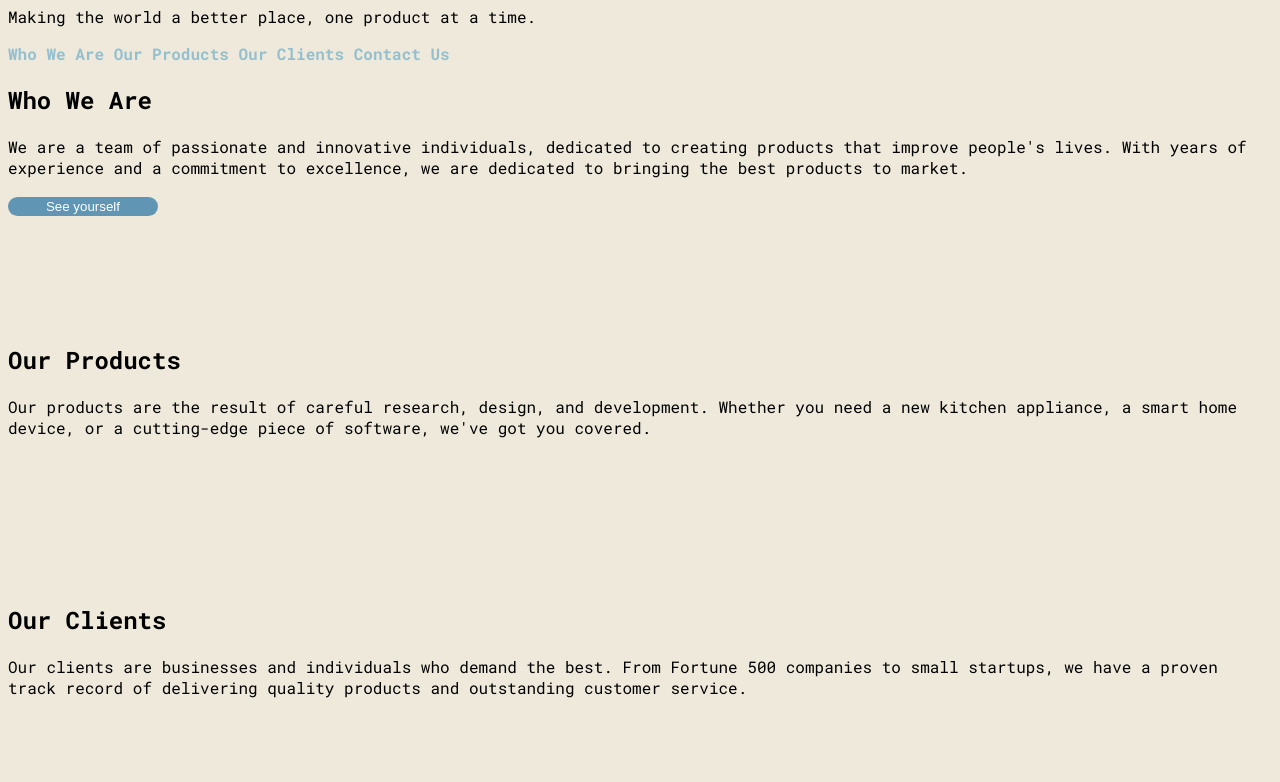
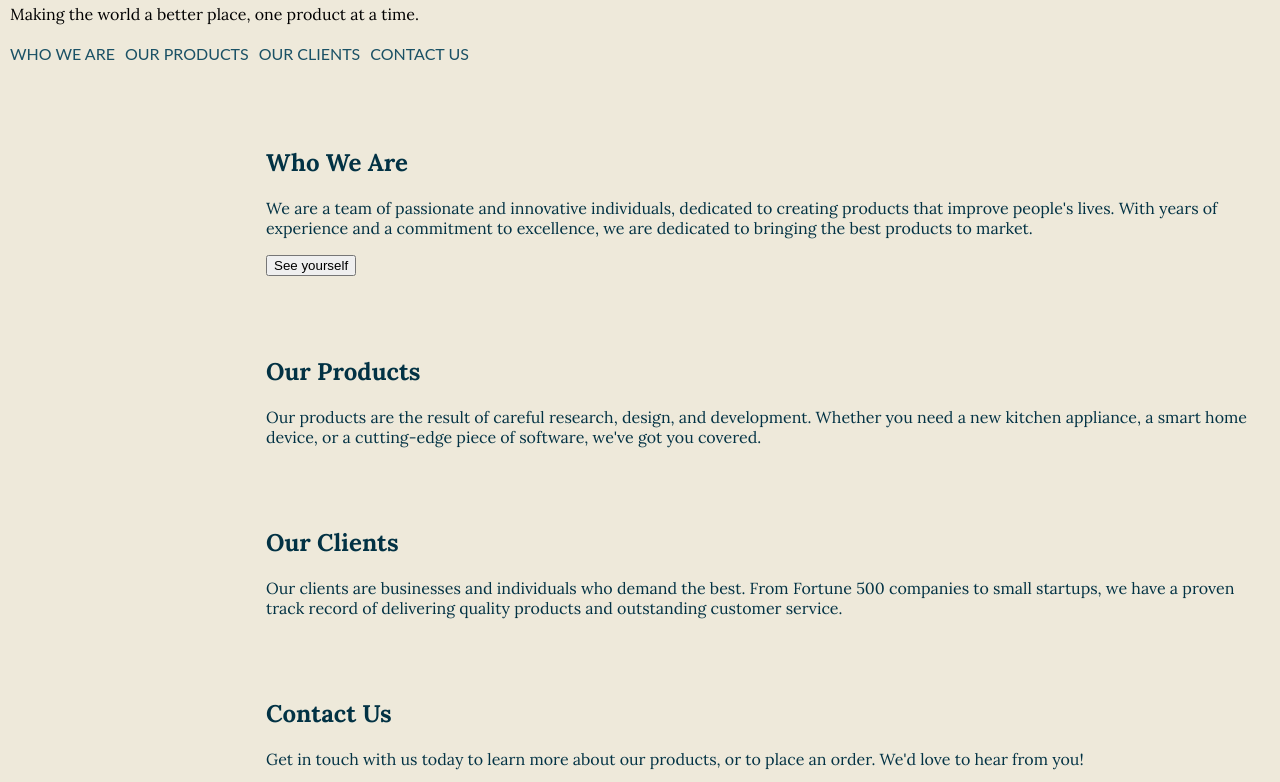
Before and after one commit to YonatanAltman/super-lazy-hero, a website built with webpack: page src/index.html in a window 1280 px wide. Shown: the part 80-862 px from the top of the page. Built offline with nearby package versions, Linux system fonts and the light colour scheme; a web font is replaced by a local one.

Commit message:
clean code

```diff
--- a/package.json
+++ b/package.json
@@ -5,7 +5,8 @@
   "main": "index.js",
   "scripts": {
     "test": "echo \"Error: no test specified\" && exit 1",
-    "build": "webpack"
+    "build": "webpack",
+    "start": "npm run build --watch"
   },
   "keywords": [],
   "author": "",
--- a/src/index.css
+++ b/src/index.css
@@ -1,40 +1,74 @@
 body {
-    font-family: 'Roboto Mono', monospace;
+    font-family: 'Lora', monospace;
     padding: 0;
+    margin: 0;
     background-color: #EEE9DA;
 }
-
+.main-wrapper{
+    margin: 0 10px;
+}
 .secondry {
     background-color: #BDCDD6;
 }
-.text {
-    color: #93BFCF;
+
+section {
+    color: #023244;
+    margin-left: 20vw;
+    margin-top: 10vh;
 
 }
-* {scroll-behavior: smooth;}
-a{
-    color: #93BFCF;
-    font-weight: bold;
+
+* {
+    scroll-behavior: smooth;
+    -webkit-box-sizing: border-box;
+    box-sizing: border-box;
+}
+
+.sticky {
+    position: fixed;
+    top: 0;
+    left: 0;
+    padding: 10px;
+    background: white;
+    width: 100vw;
+}
+
+.navMenu {
+    transition: all ease-in-out .2s;
+    display: flex;
+    flex-wrap: wrap;
+    column-gap: 10px;
+}
+
+a {
+    position: relative;
+    display: block;
+    padding: 4px 0;
+    font-family: Lato, sans-serif;
+    color: #1a5165;
     text-decoration: none;
-    transition: all ease-in-out .2s;
+    text-transform: uppercase;
+    transition: 0.5s;
 }
-a:hover{
-    background-color: #6096B4;
+
+a::after {
+    position: absolute;
+    content: "";
+    top: 100%;
+    left: 0;
+    width: 100%;
+    height: 3px;
+    background: #3498db;
+    transform: scaleX(0);
+    transform-origin: right;
+    transition: transform 0.5s;
 }
-section{
-    min-height: 30vh;
+
+a:hover {
+    color: #95a5a6;
 }
-button {
-    border-radius: 10px;
-    width: 150px;
-    background: #6096B4;
-    color: white;
-    border: none;
-    padding: 2px;
-    cursor: pointer;
-    transition: all ease-in-out .2s;
+
+a:hover::after {
+    transform: scaleX(1);
+    transform-origin: left;
 }
-button:hover{
-    transform: scale(1.1) rotate(5deg);
-
-}
--- a/src/index.html
+++ b/src/index.html
@@ -10,22 +10,23 @@
           rel="stylesheet">
 </head>
 <body>
-<header>
-</header>
+<div class="main-wrapper">
 
     <h1>Our Business</h1>
     <p>Making the world a better place, one product at a time.</p>
-<nav>
+    <nav class="navMenu">
         <a href="#who-we-are">Who We Are</a>
         <a href="#our-products">Our Products</a>
         <a href="#our-clients">Our Clients</a>
         <a href="#contact-us">Contact Us</a>
+        <div class="dot"></div>
     </nav>
 
     <section id="who-we-are">
         <h2>Who We Are</h2>
         <p>We are a team of passionate and innovative individuals, dedicated to creating products that improve people's
-        lives. With years of experience and a commitment to excellence, we are dedicated to bringing the best products
+            lives. With years of experience and a commitment to excellence, we are dedicated to bringing the best
+            products
             to market.</p>
 
         <button id="who-btn">See yourself</button>
@@ -39,7 +40,8 @@
 
     <section id="our-clients">
         <h2>Our Clients</h2>
-    <p>Our clients are businesses and individuals who demand the best. From Fortune 500 companies to small startups, we
+        <p>Our clients are businesses and individuals who demand the best. From Fortune 500 companies to small startups,
+            we
             have a proven track record of delivering quality products and outstanding customer service.</p>
     </section>
 
@@ -51,5 +53,6 @@
             Phone: +1 (555) 555-5555</p>
     </section>
 
+</div>
 </body>
 </html>
--- a/src/index.ts
+++ b/src/index.ts
@@ -4,3 +4,4 @@ console.log("Hello, TypeScript and Webpack!");
 
 
 import './who-we-are/who-we-are';
+import './navigation/navigation';
--- /dev/null
+++ b/src/navigation/navigation.ts
@@ -0,0 +1,12 @@
+const wrapper = (document.getElementsByClassName('navMenu')[0] as HTMLDivElement);// get initial position of the element
+const PADDING = 10;
+
+window.addEventListener('scroll', (event) => {                  // assign scroll event listener
+    const screenTop = (event.currentTarget as Window).scrollY;
+    if (screenTop >= wrapper.offsetTop + PADDING) {           // apply position: fixed if you
+        wrapper.classList.add('sticky');
+    } else {                                   // apply position: static
+        wrapper.classList.remove('sticky');
+    }
+
+});
```
Lines whose indentation alone changed are shown as unchanged.
